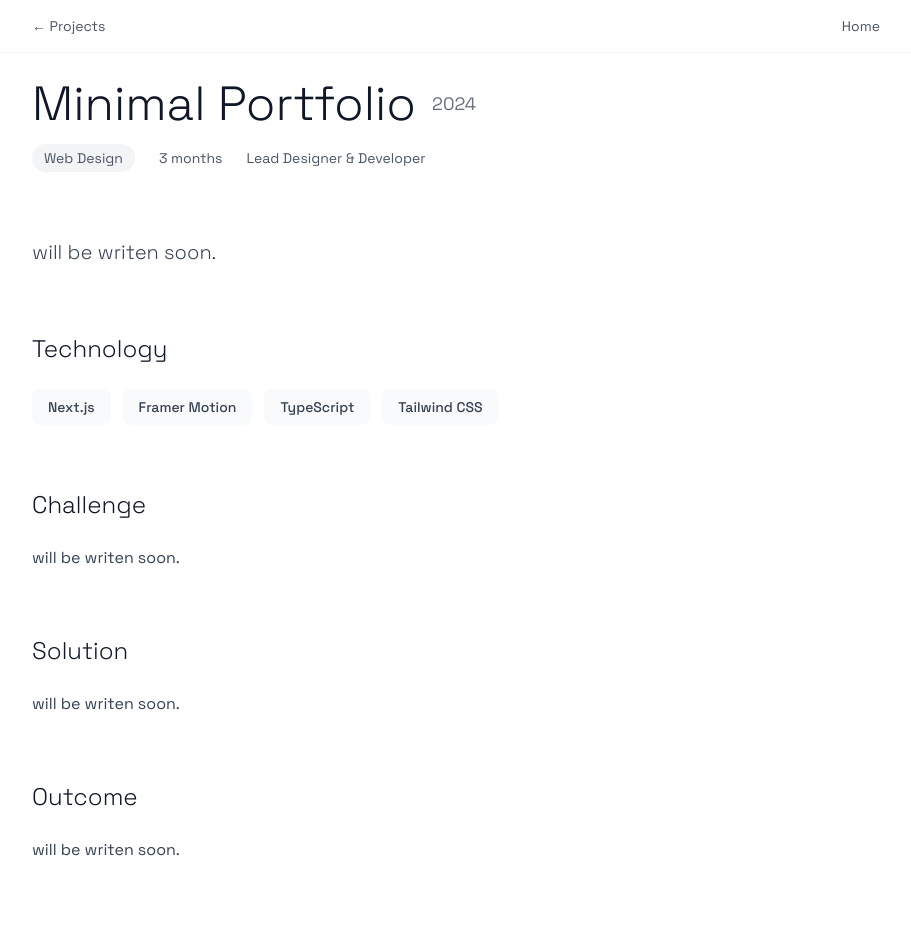
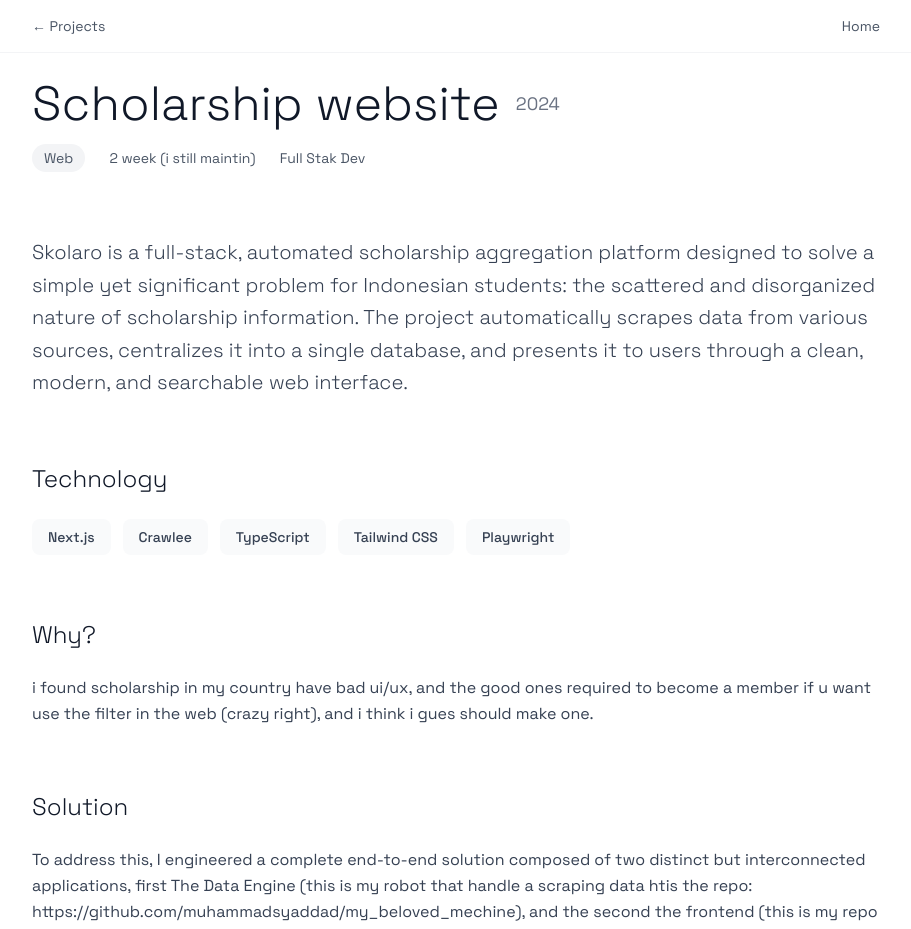
Before and after one commit to muhammadsyaddad/portfolio, a Next.js app: page /projects/1 in a window 1280 px wide. Shown: the top 929 px of the page, without its empty margins (184-1095 px from the left). Built offline with nearby package versions, Linux system fonts and the light colour scheme.

Commit message:
update some

```diff
--- a/app/projects/[id]/page.tsx
+++ b/app/projects/[id]/page.tsx
@@ -1,16 +1,20 @@
 export default function ProjectDetail({ params }: { params: { id: string } }) {
   const projects = {
     "1": {
-      title: "Minimal Portfolio",
+      title: "Scholarship website",
       year: "2024",
-      category: "Web Design",
-      description: "will be writen soon.",
-      tech: ["Next.js", "Framer Motion", "TypeScript", "Tailwind CSS"],
-      duration: "3 months",
-      role: "Lead Designer & Developer",
-      challenge: "will be writen soon.",
-      solution: "will be writen soon.",
-      outcome: "will be writen soon.",
+      category: "Web",
+      description:
+        "Skolaro is a full-stack, automated scholarship aggregation platform designed to solve a simple yet significant problem for Indonesian students: the scattered and disorganized nature of scholarship information. The project automatically scrapes data from various sources, centralizes it into a single database, and presents it to users through a clean, modern, and searchable web interface.",
+      tech: ["Next.js", "Crawlee", "TypeScript", "Tailwind CSS", "Playwright"],
+      duration: "2 week (i still maintin)",
+      role: "Full Stak Dev",
+      challenge:
+        "i found scholarship in my country have bad ui/ux, and the good ones required to become a member if u want use the filter in the web (crazy right), and i think i gues should make one.",
+      solution:
+        "To address this, I engineered a complete end-to-end solution composed of two distinct but interconnected applications, first The Data Engine  (this is my robot that handle a scraping data htis the repo: https://github.com/muhammadsyaddad/my_beloved_mechine), and the second the frontend (this is my repo https://skolaro.vercel.app)",
+      outcome:
+        "The entire system is designed to be automated and require minimal manual intervention. Here's how data flows from the source to the screen:\n\n1.Scheduled Execution with GitHub Actions: A cron-based GitHub Actions workflow triggers the scraping process automatically every day, ensuring the data remains fresh and up-to-date\n\n2.Intelligent Web Scraping: The Node.js crawler, built with the powerful Crawlee and Playwright libraries, navigates the target scholarship websites. It's designed to handle modern, JavaScript-heavy sites and resiliently extracts key information like titles, deadlines, and descriptions\n\n3.Data Persistence in Supabase: Once the data is scraped and structured, it is securely inserted into a Supabase PostgreSQL database. Supabase acts as the single source of truth for the entire application\n\n4.Data Consumption via Next.js: The Skolaro frontend, a server-rendered Next.js 14 application, fetches the scholarship data directly from Supabase. Using Server-Side Rendering (SSR) and Incremental Static Regeneration (ISR) ensures the pages are fast, SEO-friendly, and always display the latest data\n\n5.Intuitive User Interface: The data is presented to the user through a clean and responsive interface built with Tailwind CSS. Users can easily search, filter, and view detailed information for each scholarship.",
       link: "https://github.com/username/minimal-portfolio",
     },
     "2": {
@@ -24,7 +28,7 @@ export default function ProjectDetail({ params }: { params: { id: string } }) {
       challenge: "will be writen soon.",
       solution: "will be writen soon.",
       outcome: "will be writen soon.",
-      link: "https://github.com/username/ecommerce-platform",
+      link: "https://skolaro.vercel.app",
     },
   };
 
@@ -114,22 +118,24 @@ export default function ProjectDetail({ params }: { params: { id: string } }) {
 
           {/* Challenge */}
           <section className="mb-16">
-            <h2 className="text-2xl font-light text-gray-900 mb-6">
-              Challenge
-            </h2>
+            <h2 className="text-2xl font-light text-gray-900 mb-6">Why?</h2>
             <p className="text-gray-700 leading-relaxed">{project.challenge}</p>
           </section>
 
           {/* Solution */}
           <section className="mb-16">
             <h2 className="text-2xl font-light text-gray-900 mb-6">Solution</h2>
-            <p className="text-gray-700 leading-relaxed">{project.solution}</p>
+            <p className="text-gray-700 leading-relaxed  whitespace-pre-line">
+              {project.solution}
+            </p>
           </section>
 
           {/* Outcome */}
           <section className="mb-16">
             <h2 className="text-2xl font-light text-gray-900 mb-6">Outcome</h2>
-            <p className="text-gray-700 leading-relaxed">{project.outcome}</p>
+            <p className="text-gray-700 leading-relaxed  whitespace-pre-line">
+              {project.outcome}
+            </p>
           </section>
 
           {/* Link */}
--- /dev/null
+++ b/lib/constant.ts
@@ -0,0 +1,25 @@
+export const blogPosts = [
+  {
+    id: 1,
+    title: "Jikalau Monyet Bisa Menulis",
+    date: "2025.08.24",
+    readTime: 5,
+    preview: "Jikalau ....",
+    content: `ada salah satu scene di planet of apes yang di mana ada percakapan di antara dua monyet, monyet pertama menunjuk gundukan kertas yang sudah usang, terbalut dengan benang putih yang pudar , dan  bertanya "apa itu", "ini adallah alat yang biasa di gunakan oleh manusia untuk penyimpan ide nya", sejak itu fikiran pun bertanya, kenapa ini terdengar special sekali walau kita selalu berinterakasi sehari hari?, dan seberapa pentingnya sekarang ?, dengan adanya kecerdasasn buatan yang saban hari makin pintar dan kemungkinan di masa depan prompting adalah skill yang lumrah yang harus di miliki oleh semua manusia (selayaknya  baca, tulis menghitung).
+
+    tulisan di temukan sekitar tahun 3400 - 3200 sm tepatnya di sumeria tulisannya berbentuk aksara paku , di tiongkok sekitar 1200 sm, dan maya sekitar tahun 300 sm, dan tulisan termasuk dalam penemuan akbar sepanajang manusia bertapak di bumi, setelah api dan roda serta bahasa, dengan ini manusia bisa menyimpan dan mengantarkan ide ide nya tanpa harus bertatap muka langsung pada waktu tertentu, semenjak kita homo sapiens dan skill ultimatum kita bisa ngerumpi sampai menghasilkan kerja sama yang konkret, dengan adanya tulisan kita juga tidak harus bertatap muka langsung untuk berkomunikasi, kita bisa menacapai kesepakatan lewat surat gagak, surat pos, dan terlebih kita hidup di dunia modern bisa lewat internet, tapi apa dengan adanya ai race ini apa tulisan bakal lebih penting ?,
+
+
+    Selaku yang kita tahu dan kita alami, yang dimana rasnya researcher ini hidup seperti mau mati besok, semua berjalan dengan sangat cepat, dan dengan adanya persaingan anatara beberapa llm company, ini akan membuat perusahaan berbondong bondong untuk membuat harga yang affordable dengan fitur yang se bluberblubernya,
+
+    jika lau kau ngasih monyet chatgpt, kemungkinan monyet tidak akan lebih pintar dan produktif, dan sebaliknya jikalau mozart di kasih suno ai, mozart akan tetep menjadi mozaart bahkan lebih baik lagi tapi lagi lagi dia masih mozart yang emang jago aja bikin musik nya, dan apa ini terjadi ke semua manusia?, dan apa kita harus menjadi mozart untuk menulis musik sekarang?, semisal kita make ai buat bikin musik, apa kamu cukup bisa untuk menuangkan ide mu yang ada di alam ide mu ke format nyata yang berbentuk tulisan?, terlepas dari apa kamu punya taset atau tidak,
+
+    skill menulis di tahun sekarang dengan adanya ai race ini sangat urgent, dengan skill ini bisa membuka semua pintu yang ada, mau bikin pemograman? kita g harus jadi linus trovald, fondasi dan fundamaental cukup kita bisa buat (contohnya sistem os omarchy dibuat sama dhh, pembuat Ror, walau akhirnya dia bilang kalo ai bisa ngebantu bukin seuatu yang mustahil dia lakuin, tapi setlah itu jadi dia jadi lebih bodoh wkkwkw), sementara bikin music? suno ai, dan seterusnya ini membuka kan pintu untuk melakukan sesuatu yang susah di lampau hari dan membutuhkan pembentukan skill yang sangat lama,
+
+    terlepas dari apakah llm membuat kita lebih pintar atau tidak dalam mengerjakan tugas (terutama yang butuh logik, agaknya kreativitas masih lebih diuntungkan sekarang), dengan adanya ini kita g berlepas diri dari beradaptasi (walau rasanya cukup kampret karena ini terlalu cepat)
+
+
+
+    `,
+  },
+];
```
